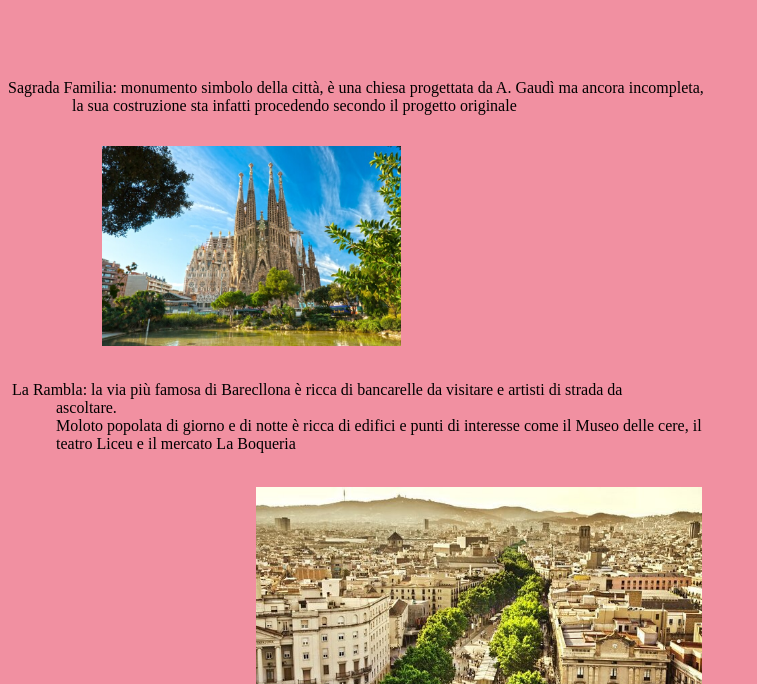
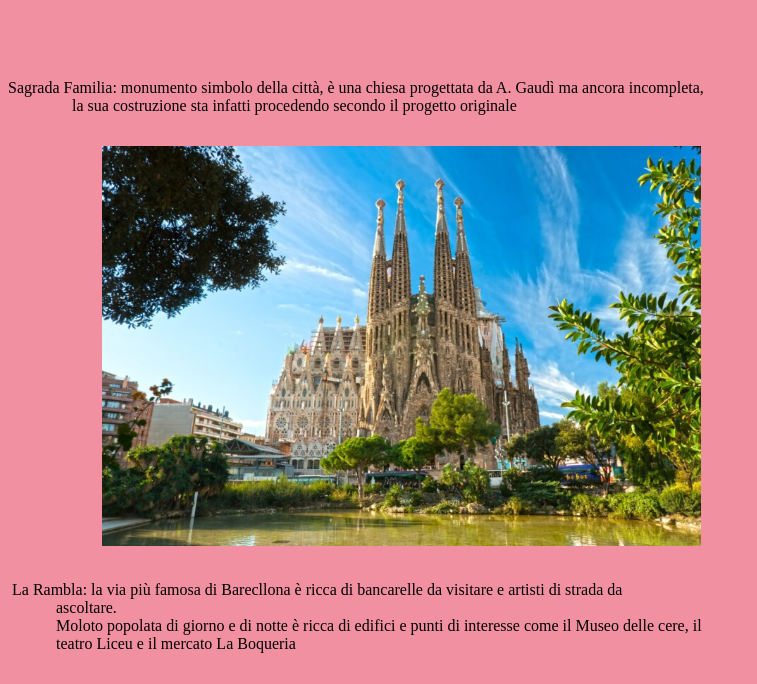
Before and after one commit to LorenziGiulia/LorenziGiulia.github.io, a plain HTML site: page paginauno.html in a window 1280 px wide. Shown: the part 78-762 px from the top of the page, without its empty margins (0-757 px from the left). Drawn offline with Linux system fonts and the light colour scheme.

Commit message:
Update paginauno.html

```diff
--- a/paginauno.html
+++ b/paginauno.html
@@ -53,7 +53,7 @@
         <li>
             <p>Sagrada Familia: monumento simbolo della città, è una chiesa progettata da A. Gaudì ma ancora incompleta,
                 la sua costruzione sta infatti procedendo secondo il progetto originale</p>
-            <img src="sagrada%20familia.jpg" alt="Image" height="200" widht="200">
+            <img src="sagrada%20familia.jpg" alt="Image" height="400" widht="400">
         </li>
 
 
```
